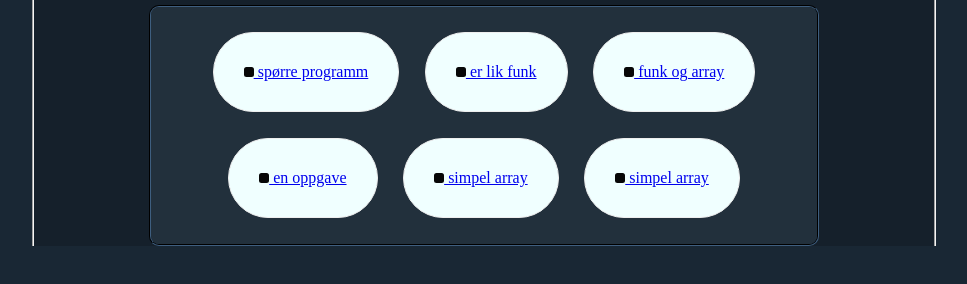
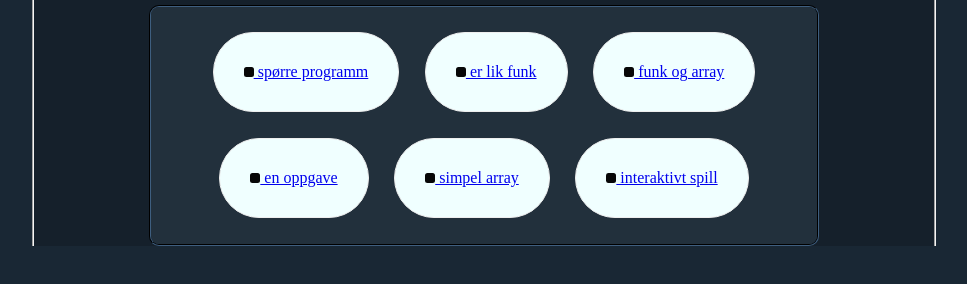
Before and after one commit to Mrtypwriter/skoel.2022, a plain HTML site: page ove og smaaopgaver/index.html in a window 1280 px wide. Shown: the part 64-348 px from the top of the page, without its empty margins (156-1123 px from the left). Drawn offline with Linux system fonts and the light colour scheme.

Commit message:
Update index.html

```diff
--- a/ove og smaaopgaver/index.html
+++ b/ove og smaaopgaver/index.html
@@ -26,7 +26,7 @@
                 <a href="./funkOgAraayTest.html/funkogarray.html"> <span class="dot"></span> funk og array </a>
                 <a href="./funkOgAraayTest.html/oppg.html"> <span class="dot"></span> en oppgave </a>
                 <a href="./funkOgAraayTest.html/simpleArray.html"> <span class="dot"></span> simpel array </a>
-                <a href="./liteSpill.html"> <span class="dot"></span> simpel array </a>
+                <a href="./liteSpill.html"> <span class="dot"></span> interaktivt spill </a>
 
 
 
```
